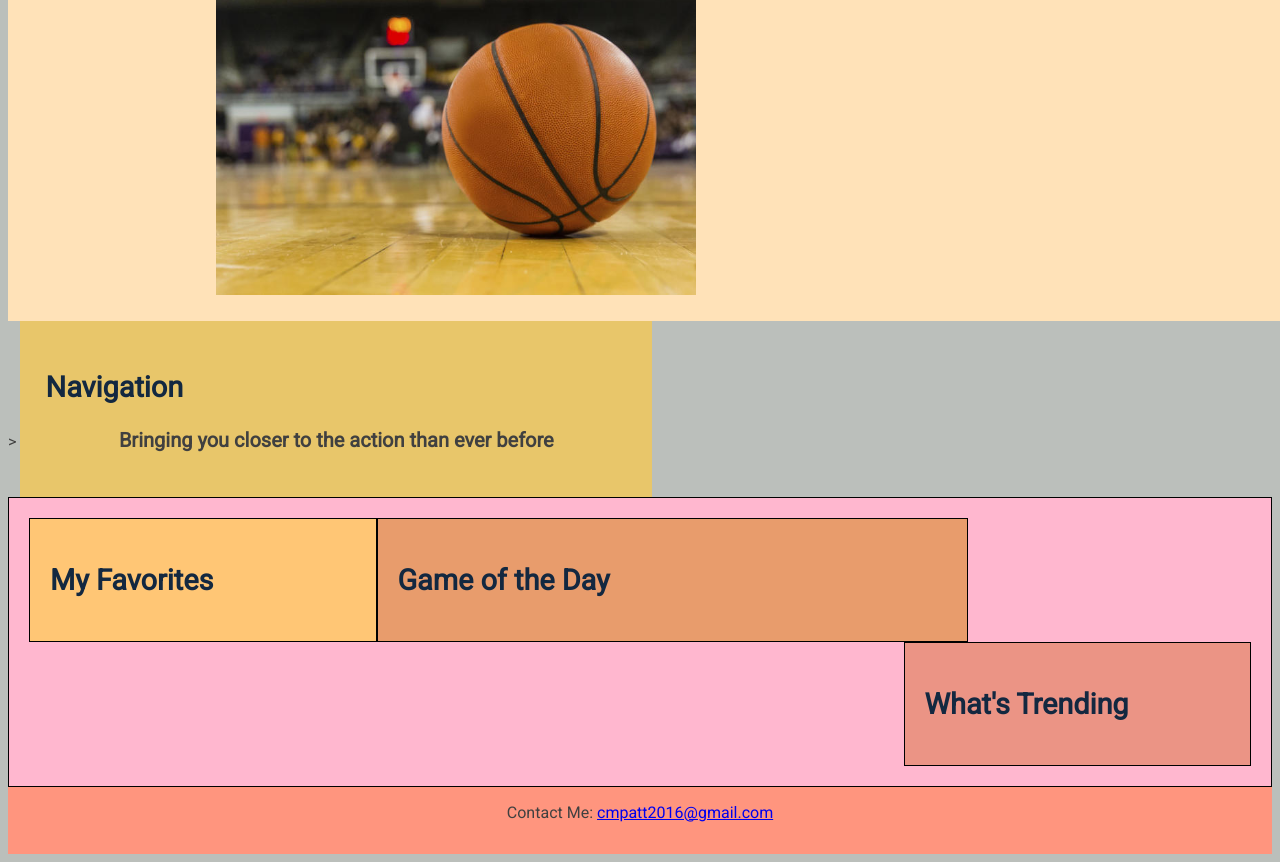
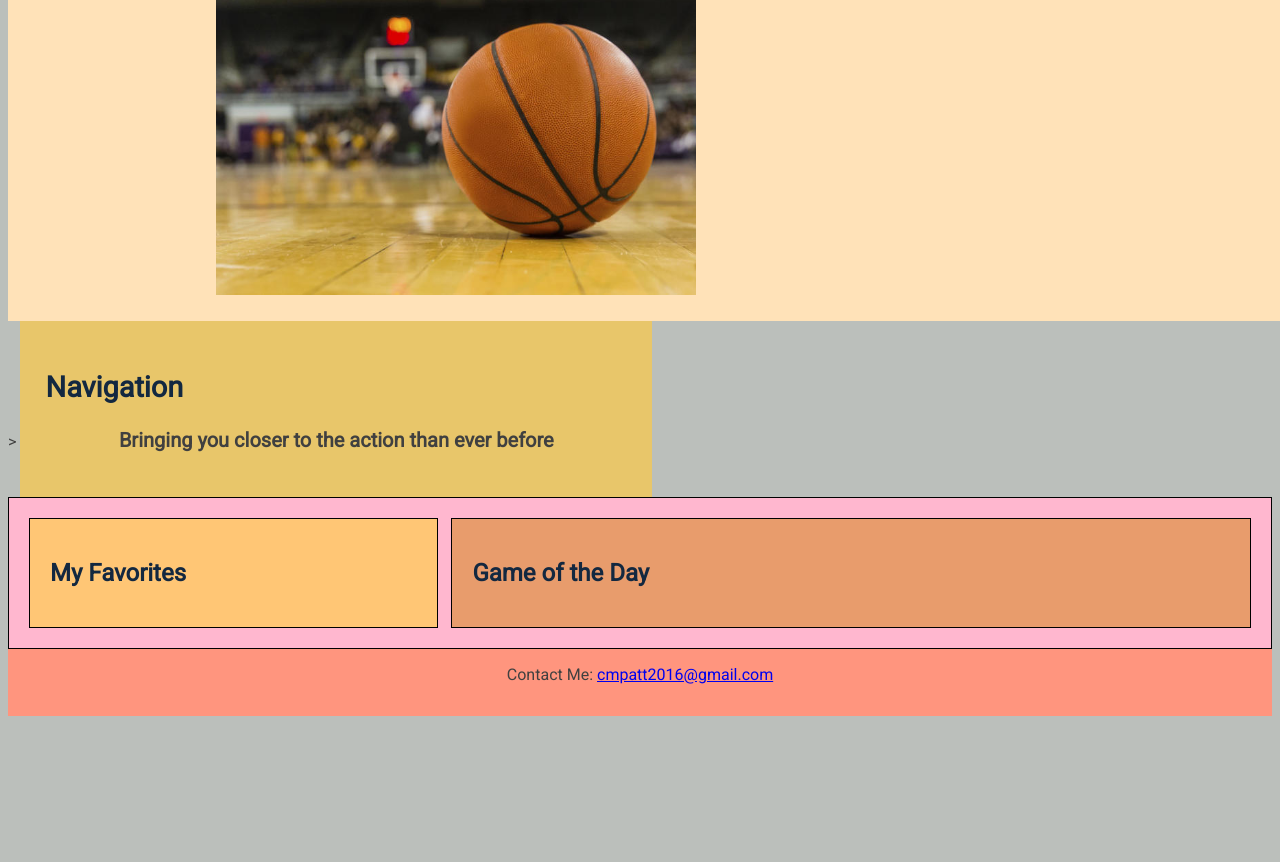
Before and after one commit to christina-patterson/christina-patterson.github.io, a plain HTML site: page unit_6/index.html in a window 1280 px wide. Shown: the part 190-1052 px from the top of the page. After the commit the page ends 914 px from the top, so only its background shows below. Drawn offline with Linux system fonts and the light colour scheme.

Commit message:
two columns

```diff
--- a/unit_6/index.html
+++ b/unit_6/index.html
@@ -29,18 +29,14 @@
 		<p id="slogan">Bringing you closer to the action than ever before</p>
 	</div>
 
-	<section id="three_column" class="clearfix">
-		<div id="favorites">
+	<section id="two_column" class="clearfix">
+		<aside id="left">
 			<h2>My Favorites</h2>
-		</div>
+		</aside>
 
-		<div id="gameoftheday">
+		<article id="right">
 			<h2>Game of the Day</h2>
-		</div>
-
-		<div id="trending">
-			<h2>What's Trending</h2>
-		</div>
+		</article>
 
 	</section>
 
--- a/unit_6/style.css
+++ b/unit_6/style.css
@@ -38,36 +38,36 @@ nav a {
 	background: #E8C66A;
 }
 
-#three_column {
+#two_column {
 	background-color: #FFB7CF;
 	border: 1px black solid;
 	padding: 20px;
 }
 
-#favorites {
+#left {
 	background: #FFC675;
 	border: 1px black solid;
 	padding: 20px;
 	float: left;
-	width: 25%;
+	width: 30%;
 }
 
-#gameoftheday {
+#right {
 	background: #E89C6C;
 	border: 1px black solid;
 	padding: 20px;
-	float: none;
-	width: 45%;
+	float: right;
+	width: 62%;
 }
 
-#trending {
+/* #trending {
 	background: #EB9485;
 	border: 1px black solid;
 	padding: 20px;
 	float: right;
 	width: 25%;
 }
-
+*/
 
 .clearfix:after {
 	visibility:	hidden;
```
